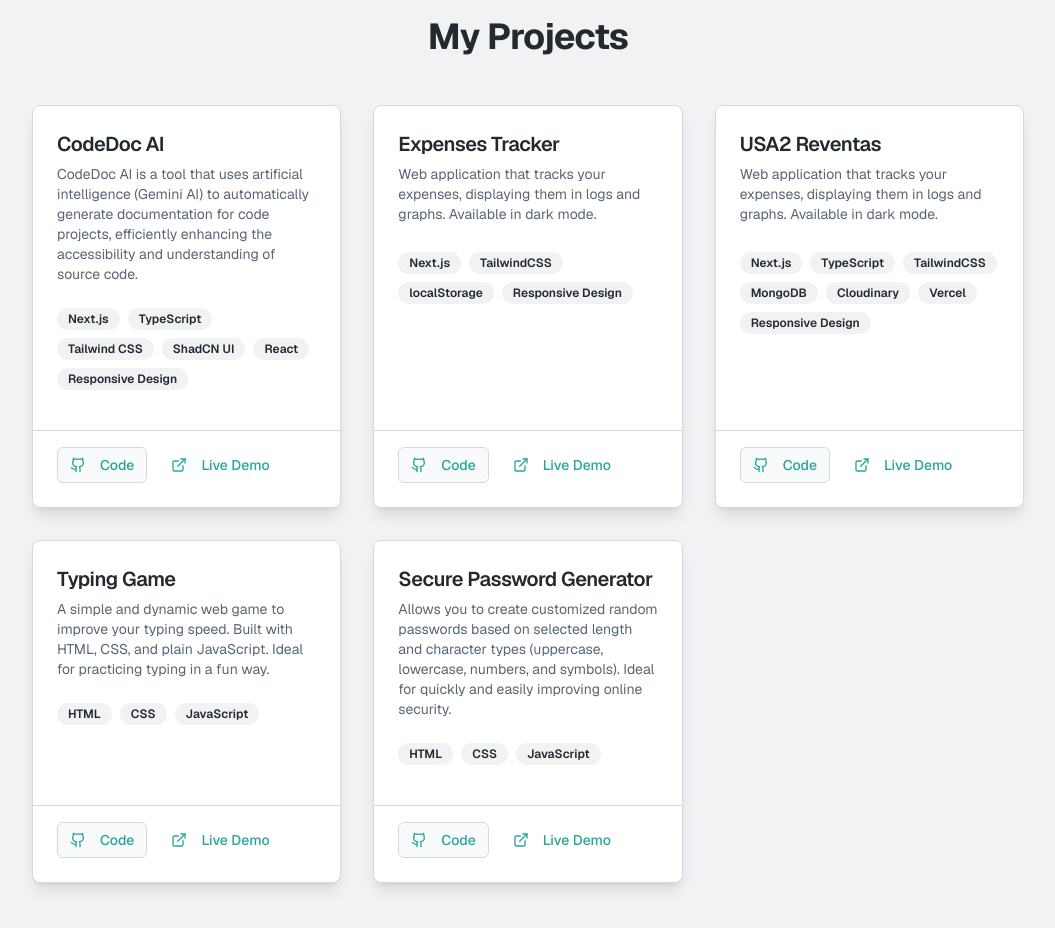
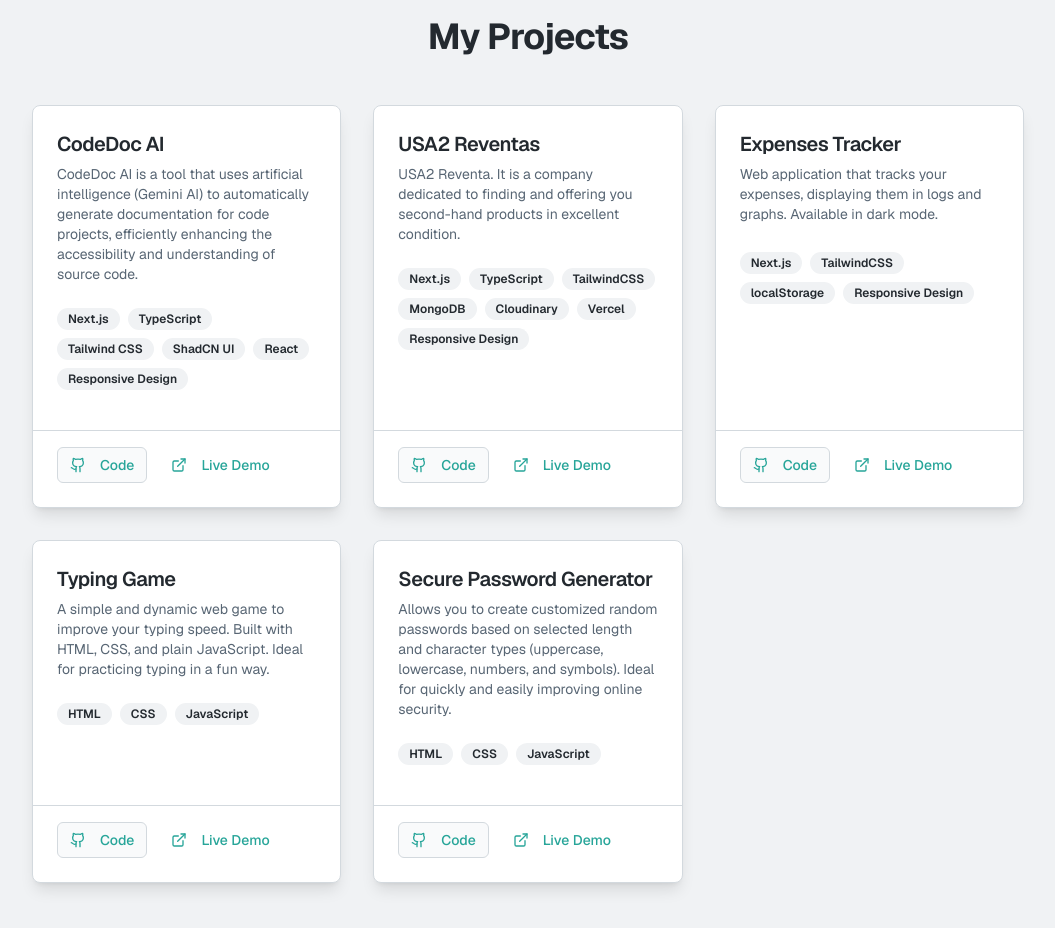
Before and after one commit to SoyElMadro/definitive-portfolio, a Next.js app: page /en in a window 1280 px wide. Shown: the part 2100-3028 px from the top of the page, without its empty margins (112-1167 px from the left). Built offline with nearby package versions, Linux system fonts and the light colour scheme.

Commit message:
refactor: update project descriptions and reorder project keys

```diff
--- a/messages/en.json
+++ b/messages/en.json
@@ -36,12 +36,12 @@
       "title": "CodeDoc AI",
       "description": "CodeDoc AI is a tool that uses artificial intelligence (Gemini AI) to automatically generate documentation for code projects, efficiently enhancing the accessibility and understanding of source code."
     },
+    "usa2Reventas": {
+      "title": "USA2 Reventas",
+      "description": "USA2 Reventa. It is a company dedicated to finding and offering you second-hand products in excellent condition."
+    },
     "expensesTracker": {
       "title": "Expenses Tracker",
-      "description": "Web application that tracks your expenses, displaying them in logs and graphs. Available in dark mode."
-    },
-    "usa2Reventas": {
-      "title": "USA2 Reventas",
       "description": "Web application that tracks your expenses, displaying them in logs and graphs. Available in dark mode."
     },
     "typingGame": {
--- a/messages/es.json
+++ b/messages/es.json
@@ -36,13 +36,13 @@
       "title": "CodeDoc AI",
       "description": "CodeDoc AI es una herramienta que utiliza inteligencia artificial (Gemini AI) para generar documentación automáticamente para proyectos de código, mejorando la accesibilidad y comprensión del código fuente de manera eficiente."
     },
+    "usa2Reventas": {
+      "title": "USA2 Reventas",
+      "description": "USA2 Reventa. Es una empresa dedicada a encontrar y ofrecerte productos de segunda mano en excelentes condiciones."
+    },
     "expensesTracker": {
       "title": "Expenses Tracker",
       "description": "Aplicación web que rastrea tus gastos, mostrándolos en registros y gráficos. Disponible en modo oscuro."
-    },
-    "usa2Reventas": {
-      "title": "USA2 Reventas",
-      "description": "Web application that tracks your expenses, displaying them in logs and graphs. Available in dark mode."
     },
     "typingGame": {
       "title": "Typing Game",
--- a/src/app/[locale]/page.tsx
+++ b/src/app/[locale]/page.tsx
@@ -21,7 +21,7 @@ const personalInfo = {
 };
 
 const projectDataKeys = [
-  'codeDocAi', 'expensesTracker', 'usa2Reventas', 'typingGame', 'securePasswordGenerator',
+  'codeDocAi', 'usa2Reventas', 'expensesTracker', 'typingGame', 'securePasswordGenerator',
 ];
 
 const skillsData = {
```
